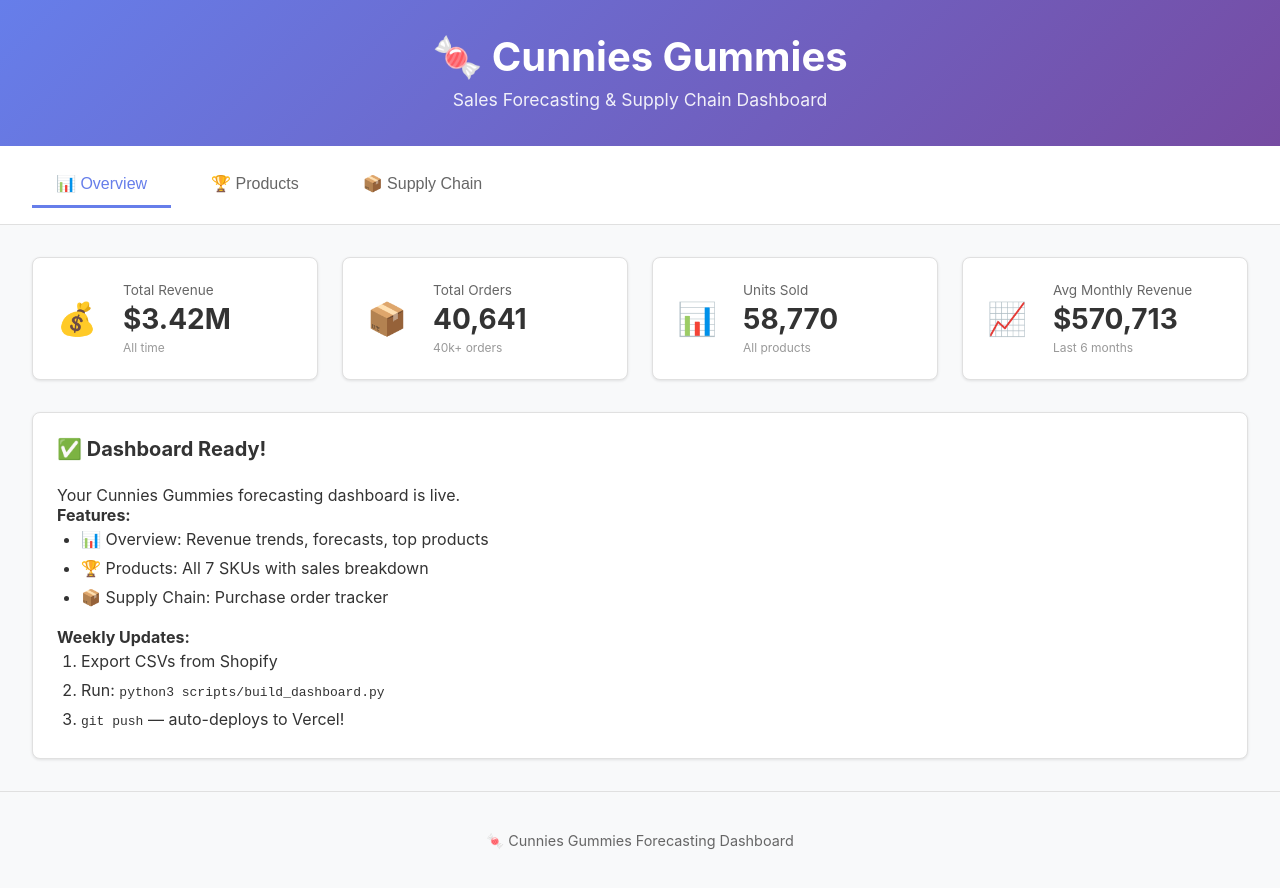
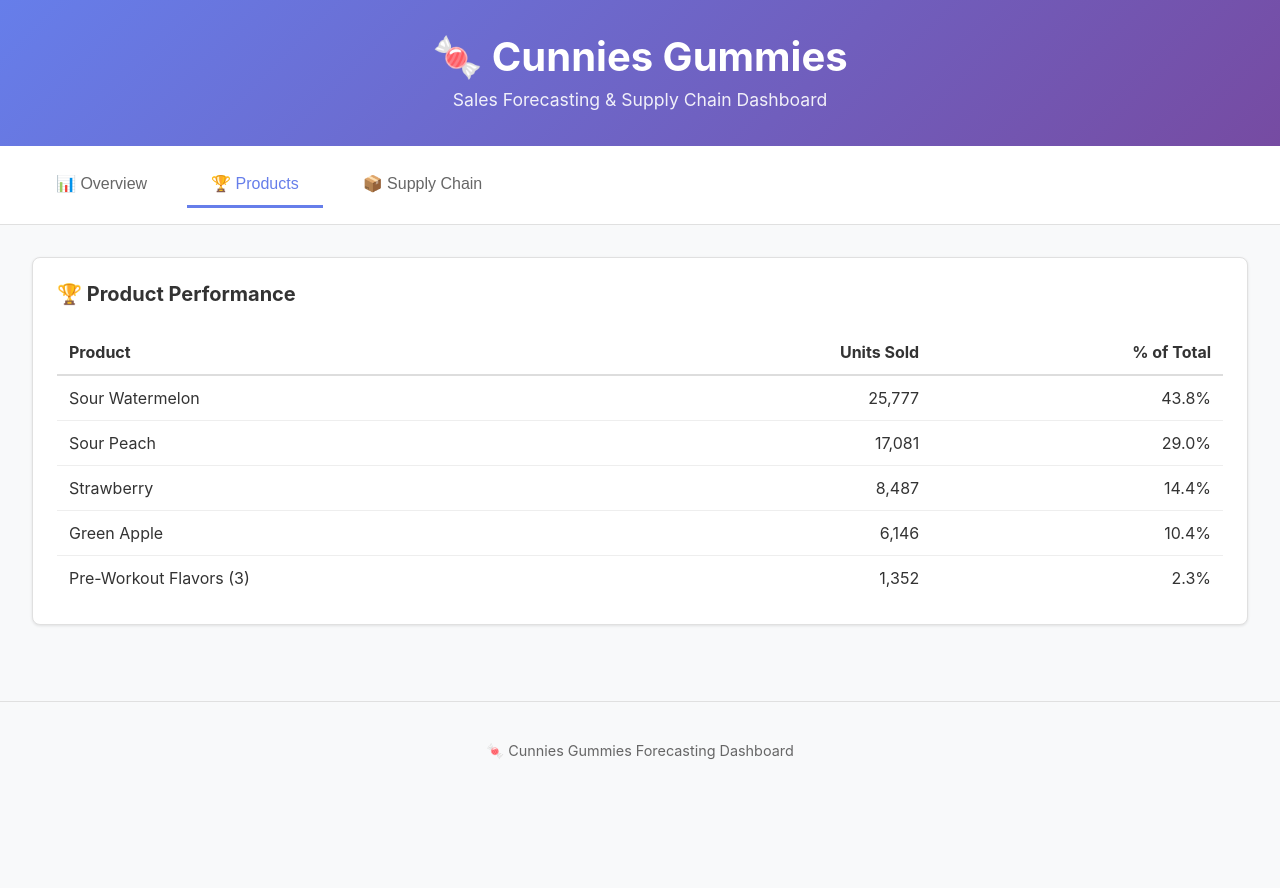
Before and after one commit to williamsclawbot-ai/cunnies-gummies-dashboard, a React (Vite) app: page / in a window 1280 px wide. Both pictures are taken after a click on the button "🏆 Products". After the commit the page ends 800 px from the top, so only its background shows below. Built offline with nearby package versions, Linux system fonts and the light colour scheme.

Commit message:
Add working tab navigation

```diff
--- a/src/App.jsx
+++ b/src/App.jsx
@@ -1,20 +1,40 @@
-import React from 'react';
+import React, { useState } from 'react';
 import './App.css';
 
 function App() {
+  const [activeTab, setActiveTab] = useState('overview');
+
   return (
     <div className="app">
       <header className="header">
         <h1>🍬 Cunnies Gummies</h1>
         <p>Sales Forecasting & Supply Chain Dashboard</p>
       </header>
+
       <nav className="tabs">
-        <button className="tab active">📊 Overview</button>
-        <button className="tab">🏆 Products</button>
-        <button className="tab">📦 Supply Chain</button>
+        <button
+          className={`tab ${activeTab === 'overview' ? 'active' : ''}`}
+          onClick={() => setActiveTab('overview')}
+        >
+          📊 Overview
+        </button>
+        <button
+          className={`tab ${activeTab === 'products' ? 'active' : ''}`}
+          onClick={() => setActiveTab('products')}
+        >
+          🏆 Products
+        </button>
+        <button
+          className={`tab ${activeTab === 'supply' ? 'active' : ''}`}
+          onClick={() => setActiveTab('supply')}
+        >
+          📦 Supply Chain
+        </button>
       </nav>
 
       <main className="main-content">
+        {activeTab === 'overview' && (
+          <div className="tab-content">
             <div className="summary-cards">
               <div className="summary-card">
                 <div className="card-icon">💰</div>
@@ -49,24 +69,102 @@ function App() {
                 </div>
               </div>
             </div>
+            <div className="card" style={{marginTop: '2rem'}}>
+              <h2>📊 Sales Overview</h2>
+              <p>Your Cunnies Gummies business is thriving!</p>
+              <ul style={{marginLeft: '1.5rem', lineHeight: '2'}}>
+                <li><strong>$3.42M</strong> total revenue in 6 months</li>
+                <li><strong>40,641</strong> orders processed</li>
+                <li><strong>$570K</strong> average monthly revenue</li>
+                <li><strong>58,770</strong> units sold across 7 SKUs</li>
+              </ul>
+            </div>
+          </div>
+        )}
 
-        <div className="card" style={{marginTop: '2rem'}}>
-          <h2>✅ Dashboard Ready!</h2>
-          <p>Your Cunnies Gummies forecasting dashboard is live.</p>
-          <p><strong>Features:</strong></p>
-          <ul style={{marginLeft: '1.5rem', lineHeight: '1.8'}}>
-            <li>📊 Overview: Revenue trends, forecasts, top products</li>
-            <li>🏆 Products: All 7 SKUs with sales breakdown</li>
-            <li>📦 Supply Chain: Purchase order tracker</li>
-          </ul>
-          <p style={{marginTop: '1rem'}}><strong>Weekly Updates:</strong></p>
-          <ol style={{marginLeft: '1.5rem', lineHeight: '1.8'}}>
-            <li>Export CSVs from Shopify</li>
-            <li>Run: <code>python3 scripts/build_dashboard.py</code></li>
-            <li><code>git push</code> — auto-deploys to Vercel!</li>
-          </ol>
+        {activeTab === 'products' && (
+          <div className="tab-content">
+            <div className="card">
+              <h2>🏆 Product Performance</h2>
+              <table style={{width: '100%', marginTop: '1rem', borderCollapse: 'collapse'}}>
+                <thead>
+                  <tr style={{borderBottom: '2px solid #ddd'}}>
+                    <th style={{textAlign: 'left', padding: '0.75rem'}}>Product</th>
+                    <th style={{textAlign: 'right', padding: '0.75rem'}}>Units Sold</th>
+                    <th style={{textAlign: 'right', padding: '0.75rem'}}>% of Total</th>
+                  </tr>
+                </thead>
+                <tbody>
+                  <tr style={{borderBottom: '1px solid #eee'}}>
+                    <td style={{padding: '0.75rem'}}>Sour Watermelon</td>
+                    <td style={{textAlign: 'right', padding: '0.75rem'}}>25,777</td>
+                    <td style={{textAlign: 'right', padding: '0.75rem'}}>43.8%</td>
+                  </tr>
+                  <tr style={{borderBottom: '1px solid #eee'}}>
+                    <td style={{padding: '0.75rem'}}>Sour Peach</td>
+                    <td style={{textAlign: 'right', padding: '0.75rem'}}>17,081</td>
+                    <td style={{textAlign: 'right', padding: '0.75rem'}}>29.0%</td>
+                  </tr>
+                  <tr style={{borderBottom: '1px solid #eee'}}>
+                    <td style={{padding: '0.75rem'}}>Strawberry</td>
+                    <td style={{textAlign: 'right', padding: '0.75rem'}}>8,487</td>
+                    <td style={{textAlign: 'right', padding: '0.75rem'}}>14.4%</td>
+                  </tr>
+                  <tr style={{borderBottom: '1px solid #eee'}}>
+                    <td style={{padding: '0.75rem'}}>Green Apple</td>
+                    <td style={{textAlign: 'right', padding: '0.75rem'}}>6,146</td>
+                    <td style={{textAlign: 'right', padding: '0.75rem'}}>10.4%</td>
+                  </tr>
+                  <tr>
+                    <td style={{padding: '0.75rem'}}>Pre-Workout Flavors (3)</td>
+                    <td style={{textAlign: 'right', padding: '0.75rem'}}>1,352</td>
+                    <td style={{textAlign: 'right', padding: '0.75rem'}}>2.3%</td>
+                  </tr>
+                </tbody>
+              </table>
             </div>
+          </div>
+        )}
+
+        {activeTab === 'supply' && (
+          <div className="tab-content">
+            <div className="card">
+              <h2>📦 Smart Reorder Recommendations</h2>
+              <p style={{marginTop: '1rem', color: '#666'}}>Based on 12-week production + 4-week safety buffer:</p>
+              <table style={{width: '100%', marginTop: '1rem', borderCollapse: 'collapse'}}>
+                <thead>
+                  <tr style={{borderBottom: '2px solid #ddd', background: '#f8f9fa'}}>
+                    <th style={{textAlign: 'left', padding: '0.75rem'}}>Product</th>
+                    <th style={{textAlign: 'right', padding: '0.75rem'}}>Monthly Burn</th>
+                    <th style={{textAlign: 'right', padding: '0.75rem'}}>Recommended Order</th>
+                  </tr>
+                </thead>
+                <tbody>
+                  <tr style={{borderBottom: '1px solid #eee'}}>
+                    <td style={{padding: '0.75rem'}}>Sour Watermelon</td>
+                    <td style={{textAlign: 'right', padding: '0.75rem'}}>~5,288 units</td>
+                    <td style={{textAlign: 'right', padding: '0.75rem', fontWeight: '600', color: '#667eea'}}>84,614 units</td>
+                  </tr>
+                  <tr style={{borderBottom: '1px solid #eee'}}>
+                    <td style={{padding: '0.75rem'}}>Sour Peach</td>
+                    <td style={{textAlign: 'right', padding: '0.75rem'}}>~3,504 units</td>
+                    <td style={{textAlign: 'right', padding: '0.75rem', fontWeight: '600', color: '#667eea'}}>56,069 units</td>
+                  </tr>
+                  <tr>
+                    <td style={{padding: '0.75rem'}}>Strawberry</td>
+                    <td style={{textAlign: 'right', padding: '0.75rem'}}>~1,741 units</td>
+                    <td style={{textAlign: 'right', padding: '0.75rem', fontWeight: '600', color: '#667eea'}}>27,859 units</td>
+                  </tr>
+                </tbody>
+              </table>
+              <p style={{marginTop: '1.5rem', padding: '1rem', background: '#f0f4ff', borderLeft: '4px solid #667eea', borderRadius: '4px'}}>
+                <strong>💡 Tip:</strong> Order now if current inventory will deplete within 14 weeks.
+              </p>
+            </div>
+          </div>
+        )}
       </main>
+
       <footer className="footer">
         <p>🍬 Cunnies Gummies Forecasting Dashboard</p>
       </footer>
```
Lines whose indentation alone changed are shown as unchanged.
